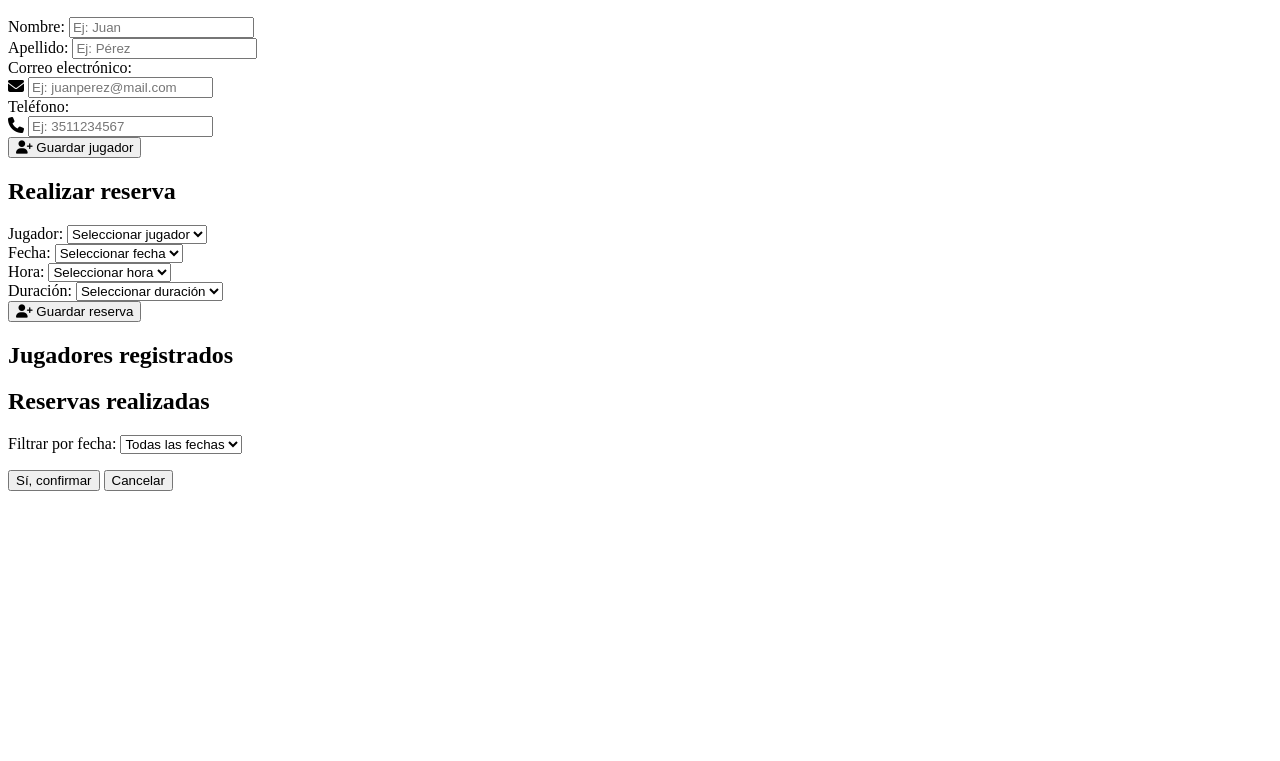
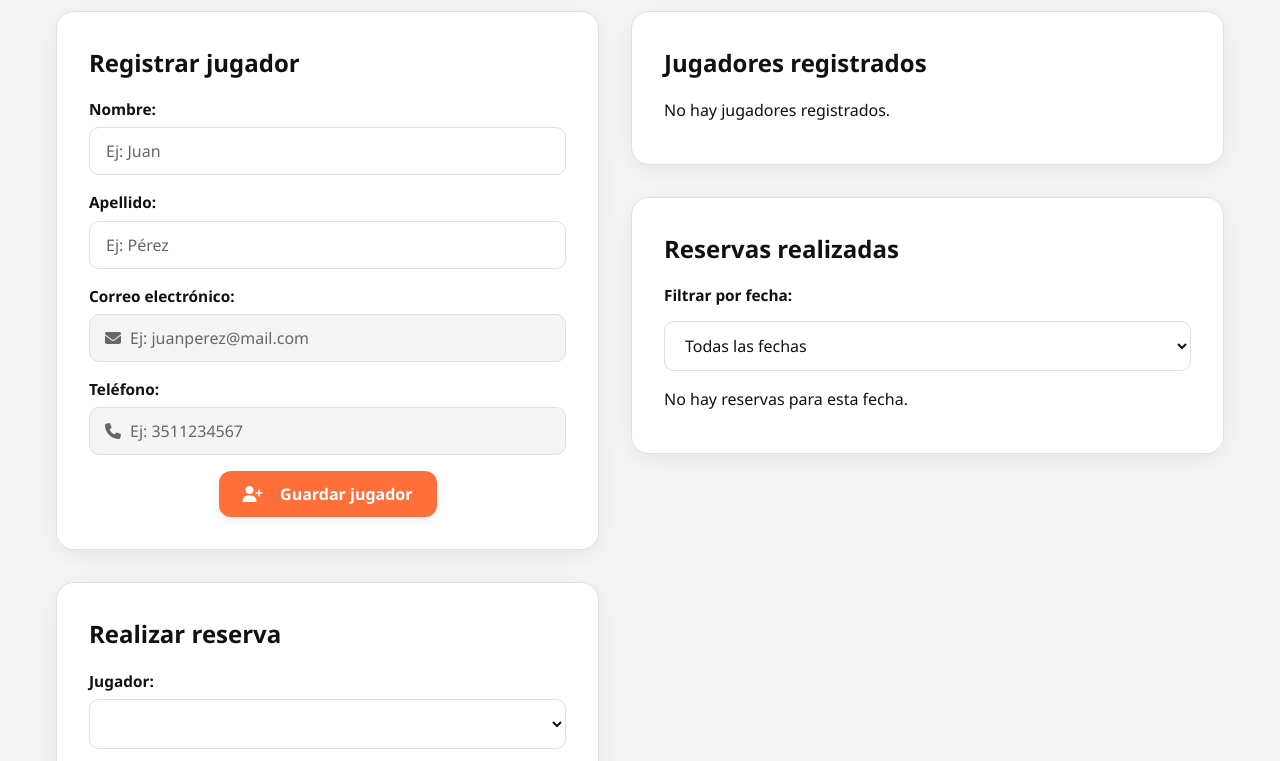
Before and after one commit to NicoStocchero/Coder-JS, a plain HTML site: page index.html in a window 1280 px wide. Shown: the part 94-855 px from the top of the page. Before the commit the page ends 800 px from the top, so only its background shows below. Drawn offline with Linux system fonts and the light colour scheme; the site is published under a folder, as on GitHub Pages, so addresses that start at the root find nothing.

Commit message:
"Correccion para pages"

```diff
--- a/index.html
+++ b/index.html
@@ -9,8 +9,8 @@
       href="https://cdnjs.cloudflare.com/ajax/libs/font-awesome/6.5.0/css/all.min.css"
     />
 
-    <link rel="stylesheet" href="/css/styles.css" />
-    <script defer src="/js/main.js"></script>
+    <link rel="stylesheet" href="css/styles.css" />
+    <script defer src="js/main.js"></script>
   </head>
 
   <body>
```
